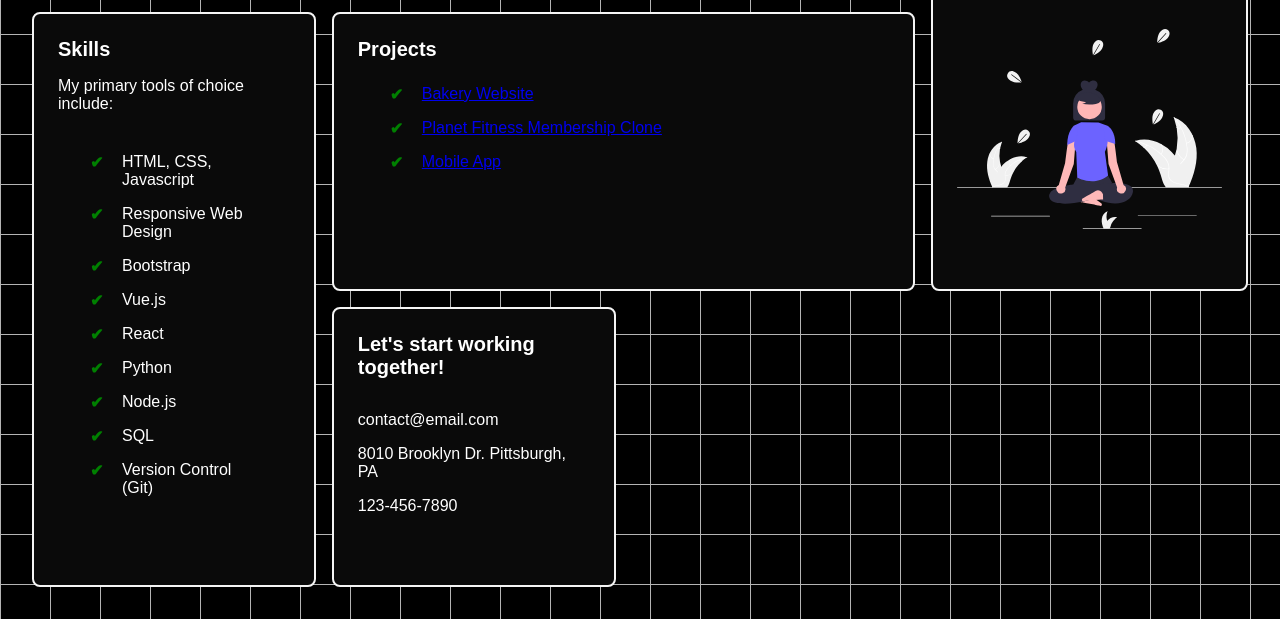
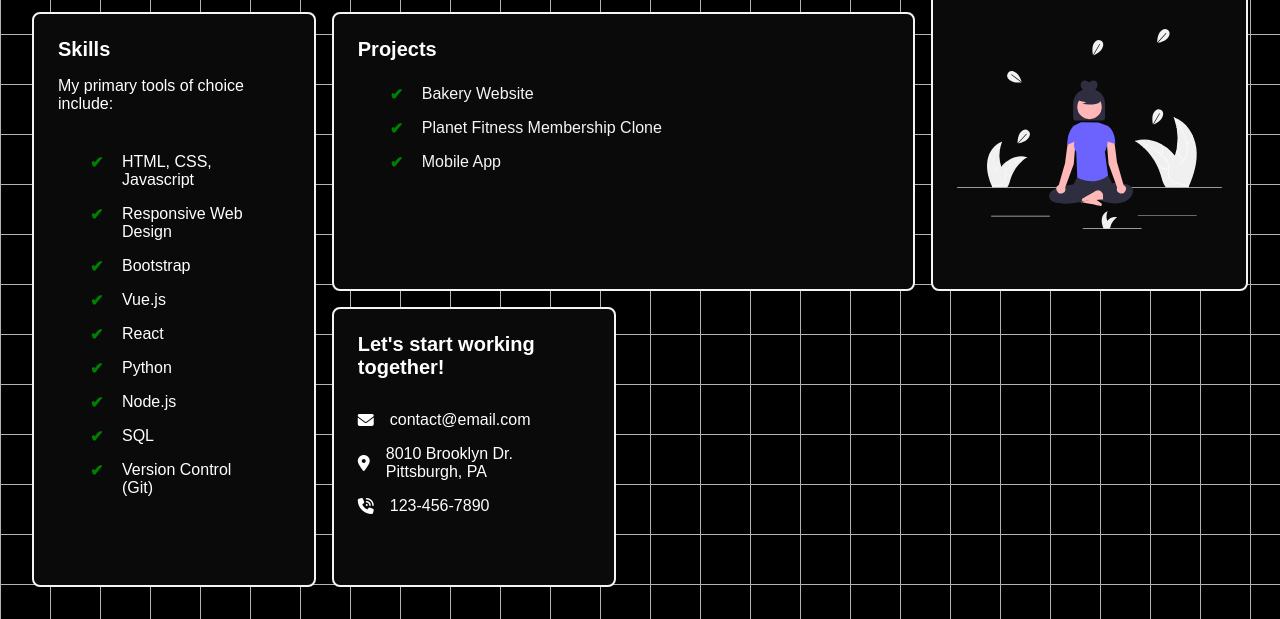
Before and after one commit to lengleman-spec/bento-portfolio, a plain HTML site: page index.html in a window 1280 px wide. Shown: the part 316-935 px from the top of the page. Drawn offline with Linux system fonts and the light colour scheme; a web font is replaced by a local one.

Commit message:
Add icons to contact section.

```diff
--- a/index.html
+++ b/index.html
@@ -81,9 +81,20 @@
       <section class="card contact">
         <h2 class="contact-header">Let's start working together!</h2>
         <address>
-          <p>contact@email.com</p>
-          <p>8010 Brooklyn Dr. Pittsburgh, PA</p>
-          <p>123-456-7890</p>
+          <div class="contact-container">
+            <i class="fa-solid fa-envelope"></i>
+            <p class="contact-info">contact@email.com</p>
+          </div>
+
+          <div class="contact-container">
+            <i class="fa-solid fa-location-dot"></i>
+            <p class="contact-info">8010 Brooklyn Dr. Pittsburgh, PA</p>
+          </div>
+
+          <div class="contact-container">
+            <i class="fa-solid fa-phone-volume"></i>
+            <p class="contact-info">123-456-7890</p>
+          </div>
         </address>
       </section>
     </div>
--- a/styles.css
+++ b/styles.css
@@ -5,6 +5,10 @@
   margin: 0;
   box-sizing: border-box;
   font-family: "Google Sans", sans-serif;
+}
+
+:root {
+  --primary-color: #0078cc; /* Bright Blue */
 }
 
 body {
@@ -18,6 +22,10 @@ body {
 
 h1 {
   font-size: 2rem;
+  /* color: #fff5ee; */
+  /* color: #6096ba; */
+  /* color: #436982; */
+  color: #0078cc;
 }
 h2 {
   font-size: 1.25rem;
@@ -25,6 +33,11 @@ h2 {
 
 ul {
   padding: 1.5rem;
+}
+
+a {
+  text-decoration: none;
+  color: whitesmoke;
 }
 
 .container {
@@ -144,3 +157,13 @@ address {
   font-style: normal;
   margin-top: 1rem;
 }
+
+.contact-info {
+  display: inline;
+}
+
+.contact-container {
+  display: flex;
+  align-items: center;
+  gap: 1rem;
+}
```
